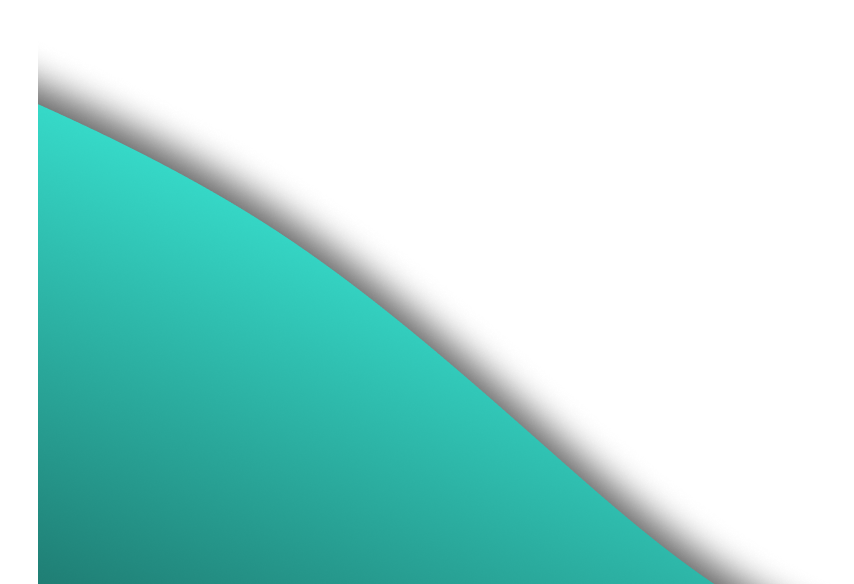
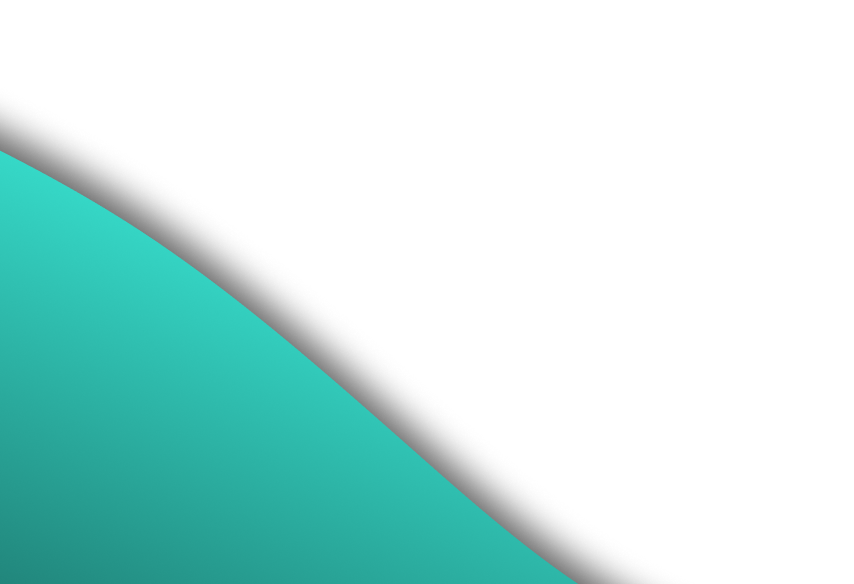
Before and after one commit to XinbinhaChan/Frontend_TCC, a React (Vite) app: page /sobre in a window 1280 px wide. Shown: the part 1798-2382 px from the top of the page, without its empty margins (0-854 px from the left). Built offline with nearby package versions, Linux system fonts and the light colour scheme.

Commit message:
Tentando fazer o download aparecer na Vercel
Co-authored-by: Rafael Oliveira <RafaelLfckkj@users.noreply.github.com>

```diff
--- a/src/Components/Paginas/SobreNos.jsx
+++ b/src/Components/Paginas/SobreNos.jsx
@@ -90,7 +90,7 @@ export function SobreNos() {
         />
       </div>
 
-      <img src={SobreNosWave2Desktop} alt="" className="hidden md:block" />
+      <img src={SobreNosWave2Desktop} alt="" className="hidden md:block mr-68 2xl:mr-180" />
     </div>
   );
 }
```
Also changed, not shown: vercel.json.
